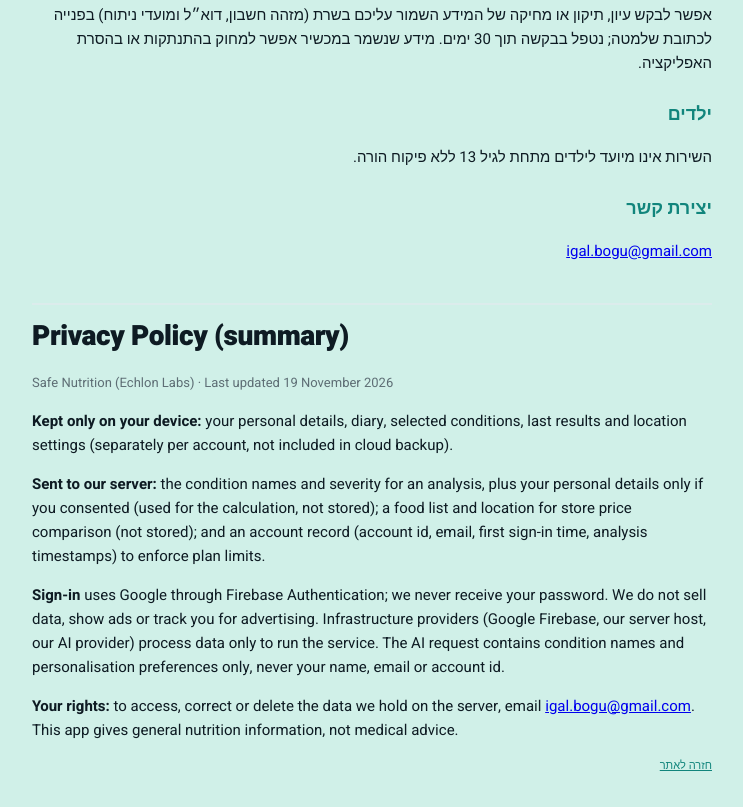
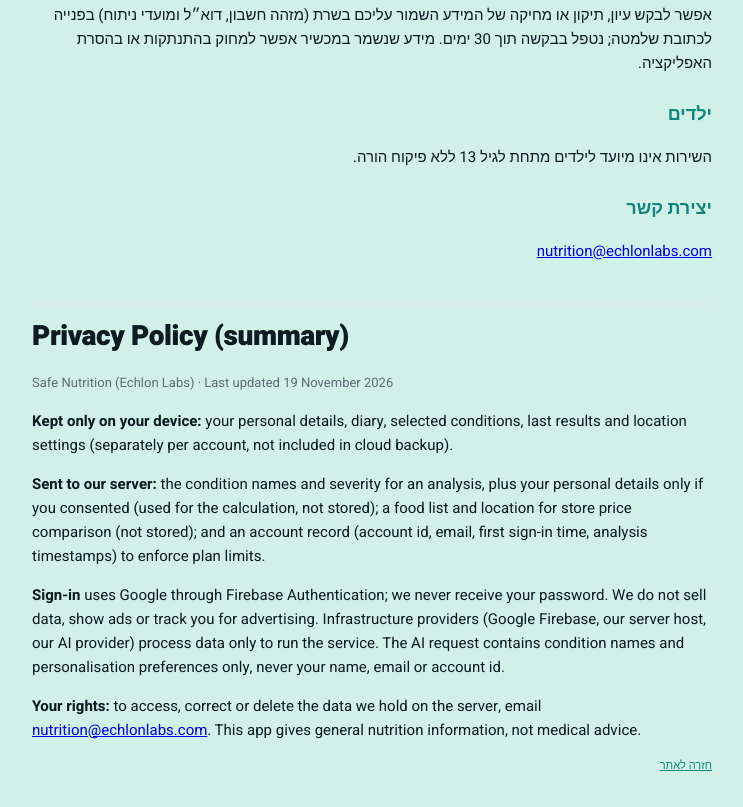
Before and after one commit to Eagle84/allergy-nutrition-site, a plain HTML site: page privacy/index.html in a window 1280 px wide. Shown: the part 1075-1882 px from the top of the page, without its empty margins (268-1011 px from the left). Drawn offline with Linux system fonts and the light colour scheme.

Commit message:
privacy: use nutrition@echlonlabs.com as the contact address
Co-Authored-By: Claude Sonnet 5.5 <noreply@anthropic.com>

```diff
--- a/privacy/index.html
+++ b/privacy/index.html
@@ -52,7 +52,7 @@
   <p>השירות אינו מיועד לילדים מתחת לגיל 13 ללא פיקוח הורה.</p>
 
   <h2>יצירת קשר</h2>
-  <p><a href="mailto:igal.bogu@gmail.com">igal.bogu@gmail.com</a></p>
+  <p><a href="mailto:nutrition@echlonlabs.com">nutrition@echlonlabs.com</a></p>
 
   <section class="en" lang="en">
     <h1>Privacy Policy (summary)</h1>
@@ -60,7 +60,7 @@
     <p><b>Kept only on your device:</b> your personal details, diary, selected conditions, last results and location settings (separately per account, not included in cloud backup).</p>
     <p><b>Sent to our server:</b> the condition names and severity for an analysis, plus your personal details only if you consented (used for the calculation, not stored); a food list and location for store price comparison (not stored); and an account record (account id, email, first sign-in time, analysis timestamps) to enforce plan limits.</p>
     <p><b>Sign-in</b> uses Google through Firebase Authentication; we never receive your password. We do not sell data, show ads or track you for advertising. Infrastructure providers (Google Firebase, our server host, our AI provider) process data only to run the service. The AI request contains condition names and personalisation preferences only, never your name, email or account id.</p>
-    <p><b>Your rights:</b> to access, correct or delete the data we hold on the server, email <a href="mailto:igal.bogu@gmail.com">igal.bogu@gmail.com</a>. This app gives general nutrition information, not medical advice.</p>
+    <p><b>Your rights:</b> to access, correct or delete the data we hold on the server, email <a href="mailto:nutrition@echlonlabs.com">nutrition@echlonlabs.com</a>. This app gives general nutrition information, not medical advice.</p>
   </section>
   <p class="foot"><a href="../">חזרה לאתר</a></p>
 </main>
```
